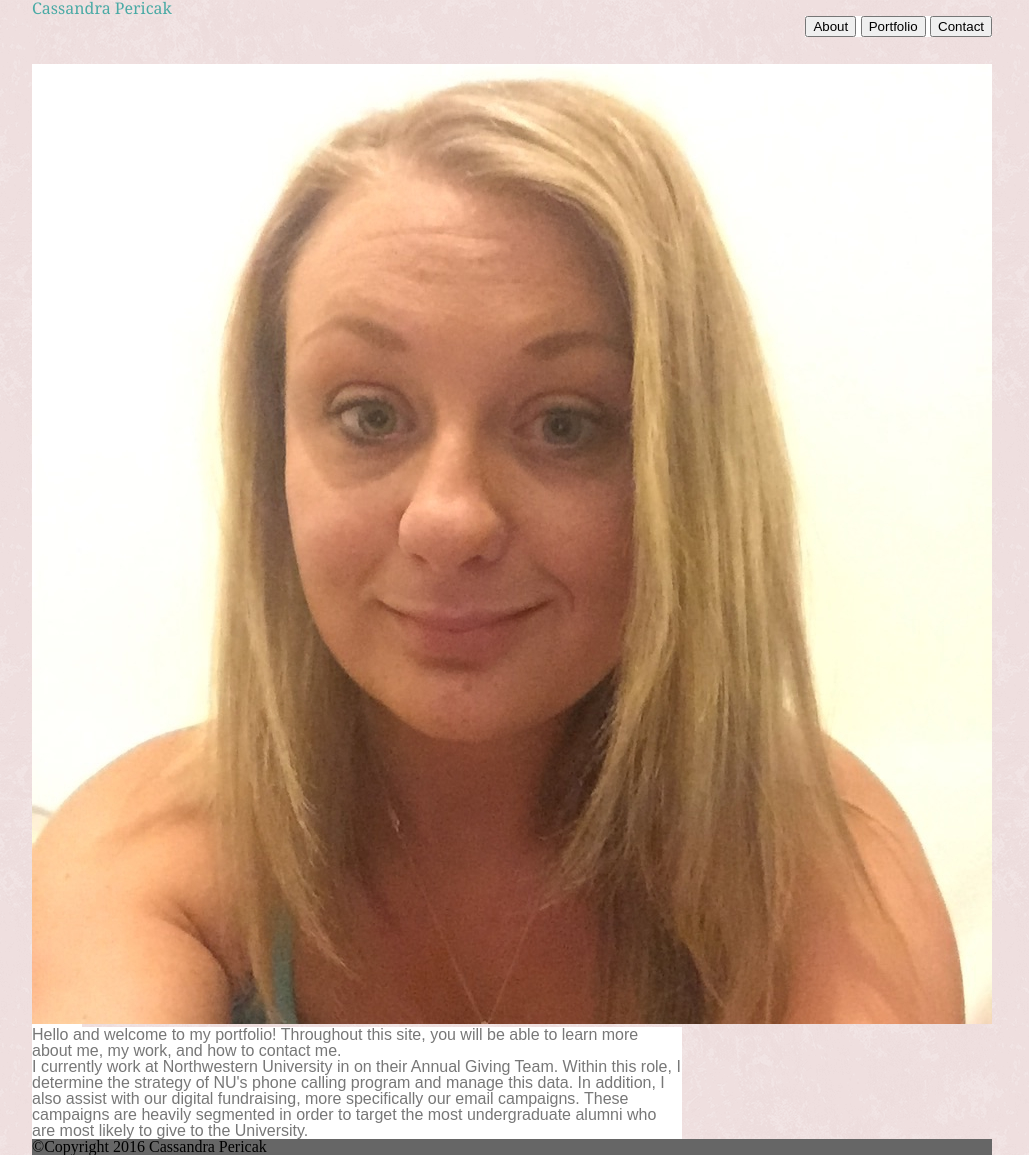
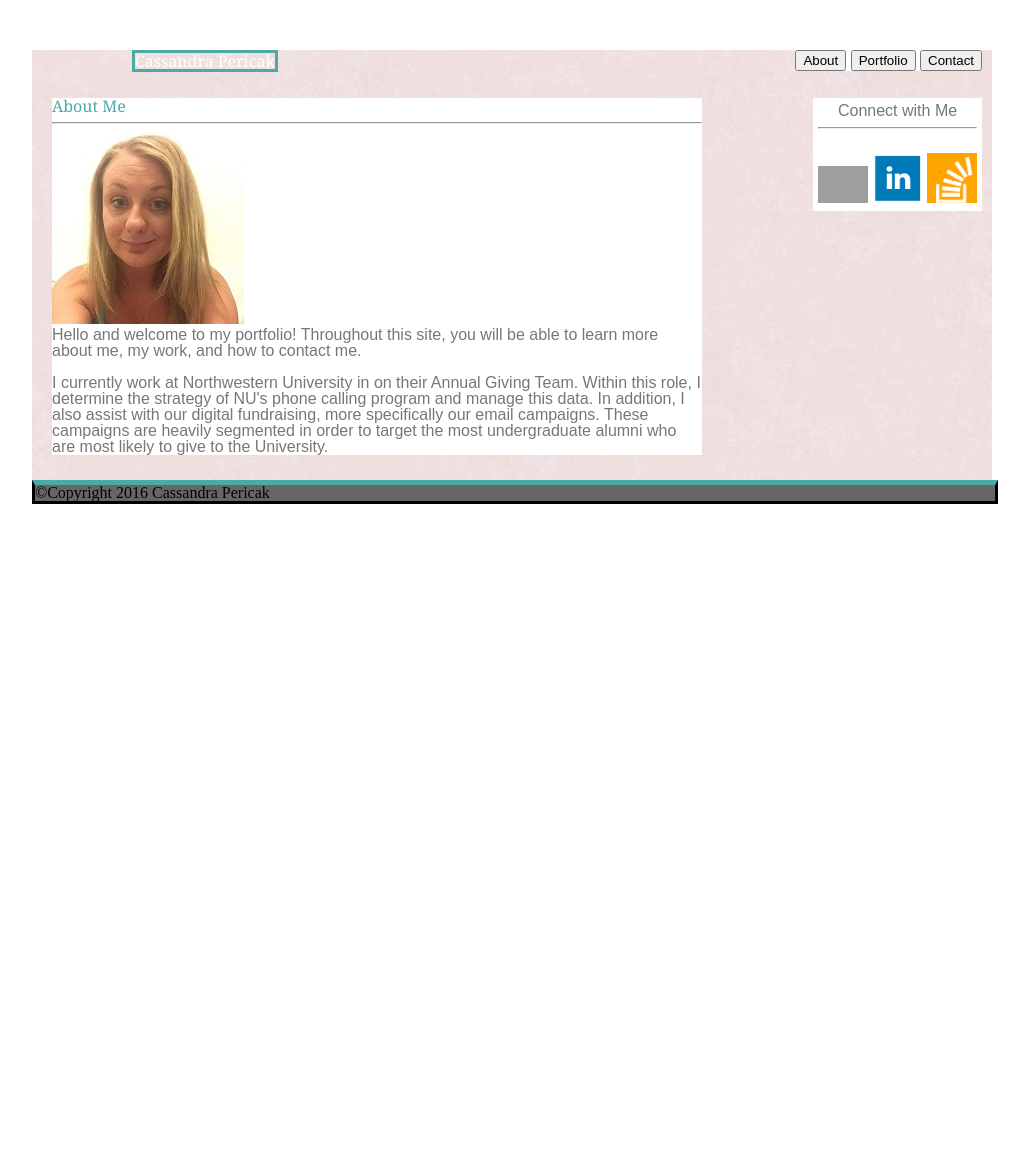
Before and after one commit to cpericak823/Basic-Portfolio, a PHP site: page / in a window 1280 px wide. Shown: the whole page, without its empty margins (128-1157 px from the left). After the commit the page ends 504 px from the top, so only its background shows below. Run offline with PHP 8.4, Linux system fonts and the light colour scheme; grey boxes are pictures that could not be loaded.

Commit message:
Formatted content

```diff
--- a/assets/css/style.css
+++ b/assets/css/style.css
@@ -1,21 +1,24 @@
 .body {
-	background-image: url("../images/pink_rice.png");
+
 	background-color:#ffffff;
 	border-color: #dddddd;
 }
 
 .container{
+	background-image: url(../images/pink_rice.png);
 	max-width: 960px;
-	margin:0 auto;
-}
+	margin:50px auto;
+	}
 
-.main-header {
+.mainheader {
 	font-family: 'Georgia', Times, Times New Roman, serif;
-	color: #4aaaa5;
-	background color: #ffffff;
-	border-color: #cccccc;
-	max-width: 650px;
-	border-width: 100px;
+	color: #ffffff;
+	background color: #4aaaa5;
+	border:solid;
+	border-color: #4aaaa5;
+	float: left;
+	margin-left: 100px;
+
 }
 
 .navigation{
@@ -24,7 +27,7 @@
 	background-color:#ffffff;
 	border-color: #dddddd;
 	float: right;
-	max-width: 650px;
+	margin-right: 10px;
 
 }
 
@@ -33,8 +36,14 @@
 	color: #777777;
 	background-color:#ffffff;
 	border-color: #dddddd;
+	float: right;
+	text-align: center;
 	max-width: 270px;
-	float: right;
+	padding: 5px;
+	margin-right: 10px;
+	margin-left: 10px;
+
+
 }
 
 .images {
@@ -46,8 +55,14 @@
 	color: #777777;
 	background-color:#ffffff;
 	border-color: #dddddd;
-	float: none;
-	max-width: 50px;
+	max-width: 650px;
+	margin-left: 20px;
+
+}
+
+.title {
+	font-family: 'Georgia', Times, Times New Roman, serif;
+	color: #4aaaa5;
 }
 
 .text{
@@ -56,10 +71,15 @@
 	background-color:#ffffff;
 	border-color: #dddddd;
 	max-width: 650px;
+	float clear: both;
+	margin-left: 20px;
 }
 .footer {
 	float:none;
 	width:960px;
 	background-color: #666666;
-	border
+	margin-top: 25px;
+	border:solid;
+	border-top-color: #4aaaa5;
+	border-top-width: 5px;
 }
--- a/index.html
+++ b/index.html
@@ -12,9 +12,10 @@
 	</head>
 
 	<body class="body">
+
 		<div class="container">
 
-			<header class="main-header">
+			<header class="mainheader">
 				<h1>
 					Cassandra Pericak
 				</h1>
@@ -26,11 +27,11 @@
 				<button class="Contact">Contact</button>
 			</nav>
 <br><br><br>
+
 			<aside class="aside">
 				Connect with Me
-
-				<br>
-
+			<hr>
+<br>
 				<img src="assets/images/social_media_logo_github-128.png" class="images" alt="github">
 
 				<img src="assets/images/linkedin_square_color-128.png" class="images" alt="linkedin">
@@ -40,16 +41,29 @@
 
 
 			<section class="section">
+
+			<h1 class="title">
+					About Me
+				</h1>
+
+			<hr>
+
 				<img src="./assets/images/Cassie.jpg" alt="Cassandra Pericak">
 			</section>
 
 			<article class="text">
+
+
+
 				<p>Hello and welcome to my portfolio! Throughout this site, you will be able to learn more about me, my work, and how to contact me.
 				</p>
+
+<br>
 
 				<p>
 				I currently work at Northwestern University in on their Annual Giving Team. Within this role, I determine the strategy of NU's phone calling program and manage this data. In addition, I also assist with our digital fundraising, more specifically our email campaigns. These campaigns are heavily segmented in order to target the most undergraduate alumni who are most likely to give to the University.
 				</p>
+
 			</article>
 
 			<footer class="footer">
```
Also changed, not shown: assets/images/Cassie.jpg, assets/images/stackoverflow.png.
